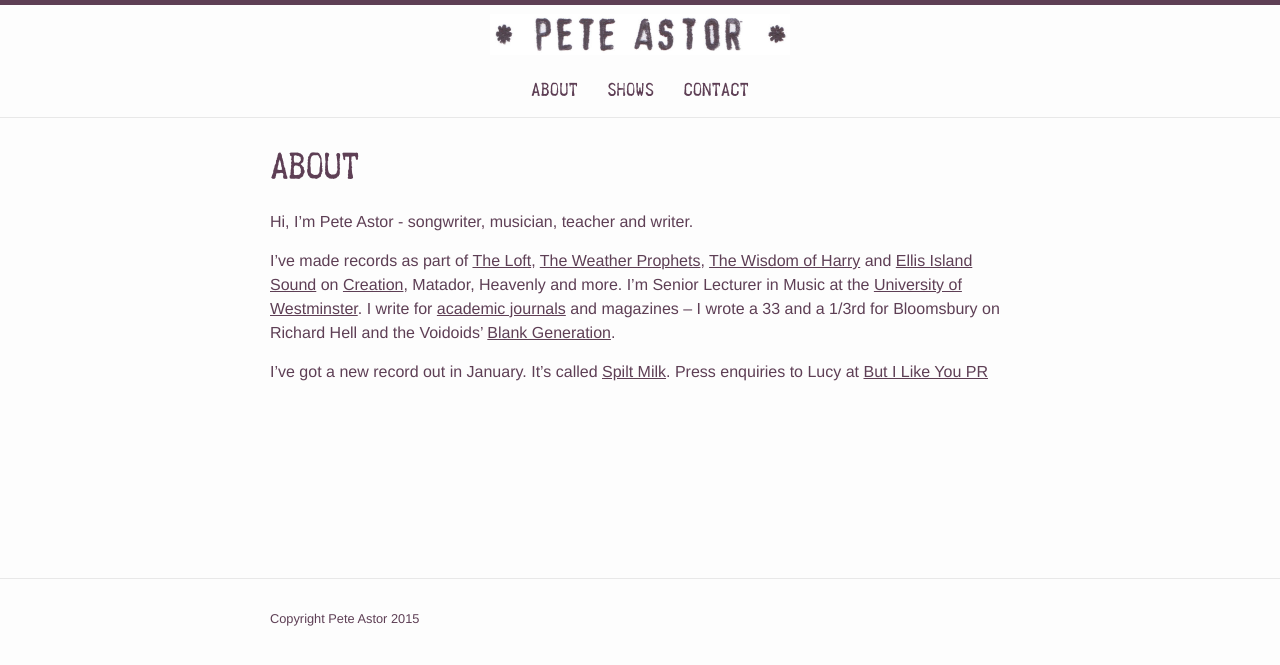
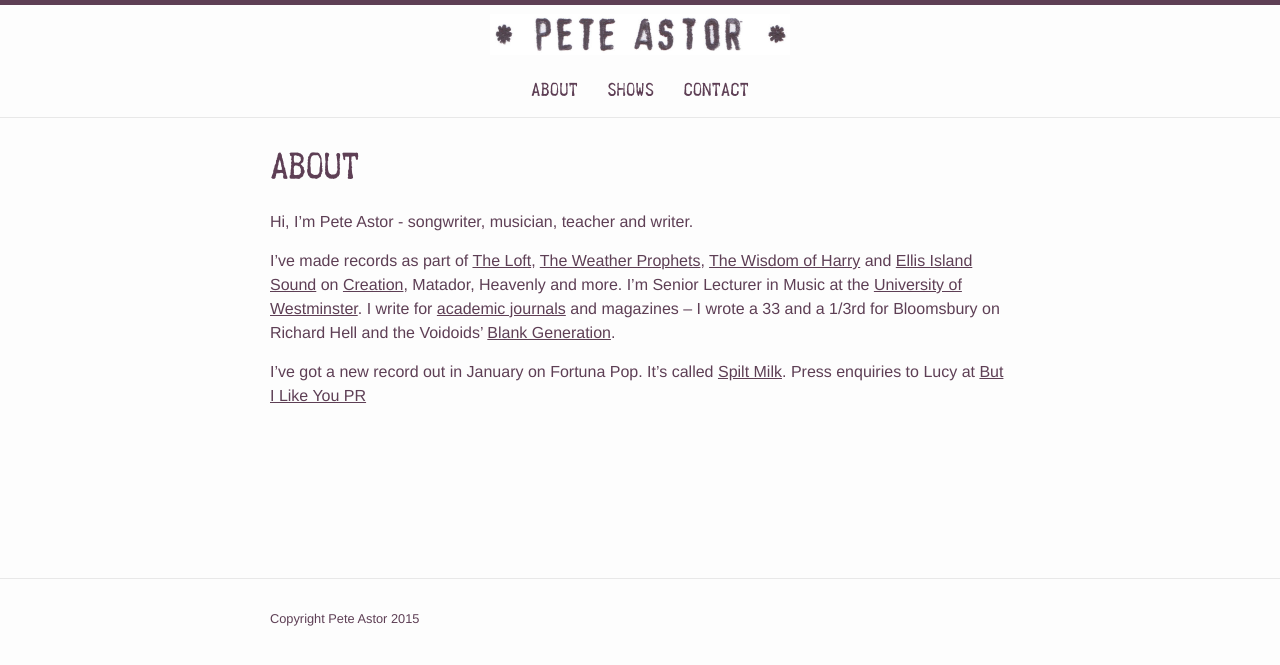
Before and after one commit to emmawinston/pete-astor, a Jekyll site: the page built from 01-about.md, in a window 1280 px wide. Shown: the top 665 px of the page. Built offline with Jekyll 4.4.1, drawn with Linux system fonts in a browser that asks for light colours; nearby versions of some CDN libraries.

Commit message:
Updated 01-about.md

```diff
--- a/01-about.md
+++ b/01-about.md
@@ -11,9 +11,10 @@ published: true
 
 
 
+
 Hi, I’m Pete Astor - songwriter, musician, teacher and writer.
 
 I’ve made records as part of [The Loft](https://en.wikipedia.org/wiki/The_Loft_(British_band)), [The Weather Prophets](https://en.wikipedia.org/wiki/The_Weather_Prophets), [The Wisdom of Harry](http://www.matadorrecords.com/the_wisdom_of_harry) and [Ellis Island Sound](https://en.wikipedia.org/wiki/Ellis_Island_Sound) on [Creation](http://www.creation-records.com/), Matador, Heavenly and more. I’m Senior Lecturer in Music at the [University of Westminster](http://www.westminster.ac.uk/about-us/our-people/directory/astor-pete). I write for [academic journals](http://westminster.academia.edu/PeteAstor) and magazines – I wrote a 33 and a 1/3rd for Bloomsbury on Richard Hell and the Voidoids’ [Blank Generation](http://www.bloomsbury.com/uk/richard-hell-and-the-voidoids-blank-generation-9781623561222/).
 
-I’ve got a new record out in January. It’s called [Spilt Milk](http://www.butilikeyou.co.uk/#!pete-astor/c1xdd).
+I’ve got a new record out in January on Fortuna Pop. It’s called [Spilt Milk](http://www.butilikeyou.co.uk/#!pete-astor/c1xdd).
 Press enquiries to Lucy at [But I Like You PR](http://www.butilikeyou.co.uk/)
```
